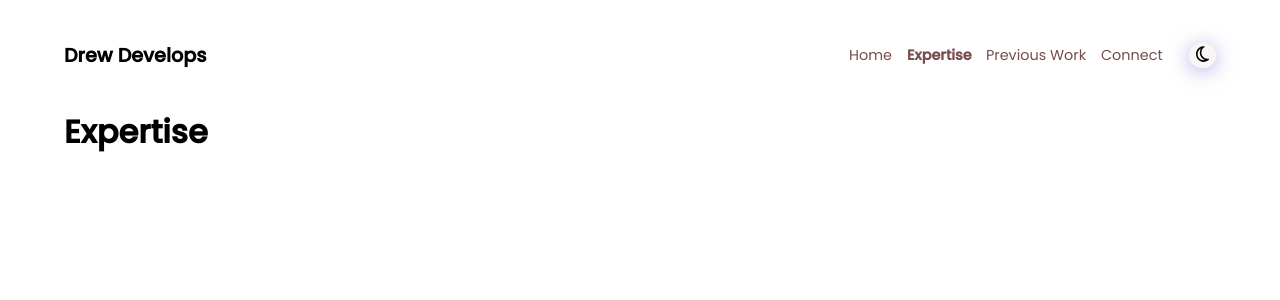
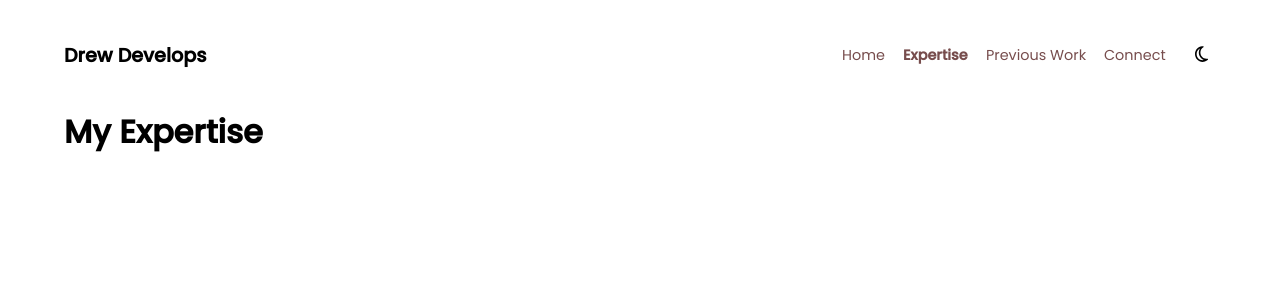
Before and after one commit to drewdoesdevelopment/drew-develops, a SvelteKit app: page /expertise in a window 1280 px wide. Shown: the top 300 px of the page. Built offline with nearby package versions, Linux system fonts and the light colour scheme.

Commit message:
Adds beginning logic for theme selector button

```diff
--- a/src/elements/Navbar.svelte
+++ b/src/elements/Navbar.svelte
@@ -1,5 +1,12 @@
 <script lang="ts">
 	import { page } from '$app/stores';
+
+    // TODO: Replace with the OS preference color scheme and grab from cookie
+	let userTheme = 'dark';
+
+	function onThemeButtonClick() {
+		userTheme === 'dark' ? (userTheme = 'light') : (userTheme = 'dark');
+	}
 
 	const navLinks = [
 		{ label: 'Home', href: '/' },
@@ -12,8 +19,12 @@
 		moon: {
 			source: '/images/moon-regular.svg',
 			altText: 'Moon representing a dark theme'
+		},
+		sun: {
+			source: '/images/sun-solid.svg',
+			altText: 'Sun representing a light theme'
 		}
-  }
+	};
 
 	$: isActiveLink = (href: string) => $page.route.id === href;
 </script>
@@ -27,11 +38,18 @@
 					<a
 						href={navLink.href}
 						class="hvr-underline-from-center"
-            class:active={isActiveLink(navLink.href)}>{navLink.label}</a>
+						class:active={isActiveLink(navLink.href)}
+						>{navLink.label}
+					</a>
 				</li>
 			{/each}
-      <button class="theme-selector"><img src={icons.moon.source} alt={icons.moon.altText} /></button>
 		</ul>
+		<button class="theme-selector" on:click={onThemeButtonClick}>
+			<img
+				src={userTheme === 'dark' ? icons.moon.source : icons.sun.source}
+				alt={icons.moon.altText}
+			/>
+		</button>
 	</div>
 </nav>
 
@@ -41,7 +59,10 @@
 		justify-content: space-between;
 		margin: 0 4rem;
 		margin-top: 1.5rem;
-		align-items: center; a { color: black;
+		align-items: center;
+
+		a {
+			color: black;
 			text-decoration: none;
 
 			&:active {
@@ -56,13 +77,11 @@
 
 		.theme-selector {
 			cursor: pointer;
-      margin-left: 1rem;
 			background-color: transparent;
-      border-radius: 100%;
-      border-width: 1px;
 			border-color: transparent;
-      background-color: #fbf6f6;
-      box-shadow: rgb(120 114 213 / 58%) 0px 3px 20px 0px;
+			margin-left: 0.5rem;
+			height: 28px;
+			border-radius: 50%;
 
 			img {
 				height: 18px;
@@ -75,7 +94,7 @@
 
 			li {
 				list-style: none;
-				margin-right: 0.3em;
+				margin-right: 0.5em;
 
 				a {
 					padding: 5px;
@@ -99,5 +118,11 @@
 				}
 			}
 		}
+
+		.flex-right {
+			display: flex;
+			justify-items: center;
+			align-items: center;
+		}
 	}
 </style>
--- a/src/routes/+layout.svelte
+++ b/src/routes/+layout.svelte
@@ -1,7 +1,7 @@
 <script lang="ts">
 	import '../styles/global.scss';
 	import '../styles/vendor/hover/hover.css';
-  import Navbar from '../elements/Navbar.svelte';
+	import Navbar from '../elements/Navbar.svelte';
 </script>
 
 <Navbar />
--- a/src/routes/expertise/+page.svelte
+++ b/src/routes/expertise/+page.svelte
@@ -1,3 +1,3 @@
 <main>
-	<h1>Expertise</h1>
+	<h1>My Expertise</h1>
 </main>
```
Also changed, not shown: static/images/sun-solid.svg (added). Lines whose indentation alone changed are shown as unchanged.
